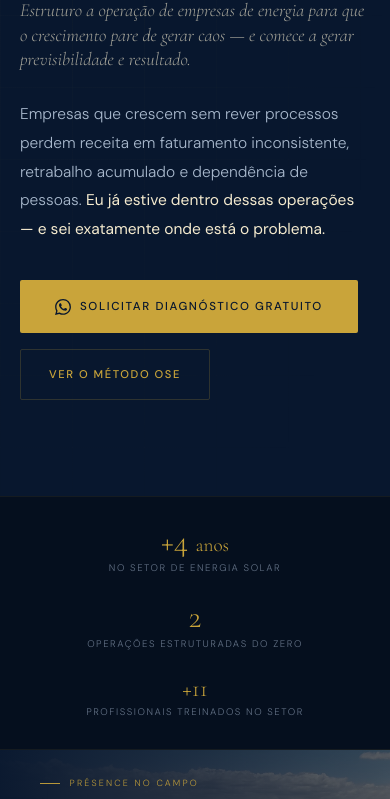
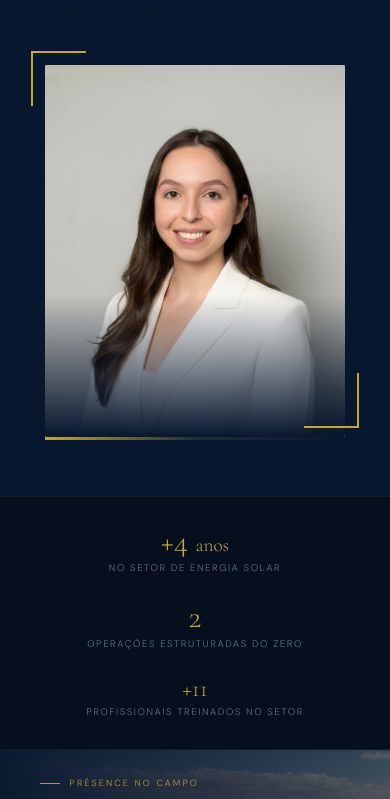
Before and after one commit to Keven-Melo/carol-site, a plain HTML site: page index.html in a window 390 px wide. Shown: the part 777-1576 px from the top of the page. Drawn offline with nearby package versions, Linux system fonts and the light colour scheme.

Commit message:
fix image mobile

```diff
--- a/index.html
+++ b/index.html
@@ -290,7 +290,7 @@ footer{background:var(--navy-deep);border-top:1px solid var(--gold-ln);padding:3
 /* ═══ RESPONSIVE ═══ */
 @media(max-width:960px){
   .hero-inner,.prob-lay,.prod-lay,.dif-lay,.res-lay,.sob-lay,.qual-grid{grid-template-columns:1fr;gap:3rem;}
-  .hero-photo-col{order:-1;}
+  .hero-photo-col{order:1;}
   .hero-photo-frame{max-width:300px;margin:0 auto;}
   .hero-badge{display:none;}
   .insight-wrap{display:none;}
```
